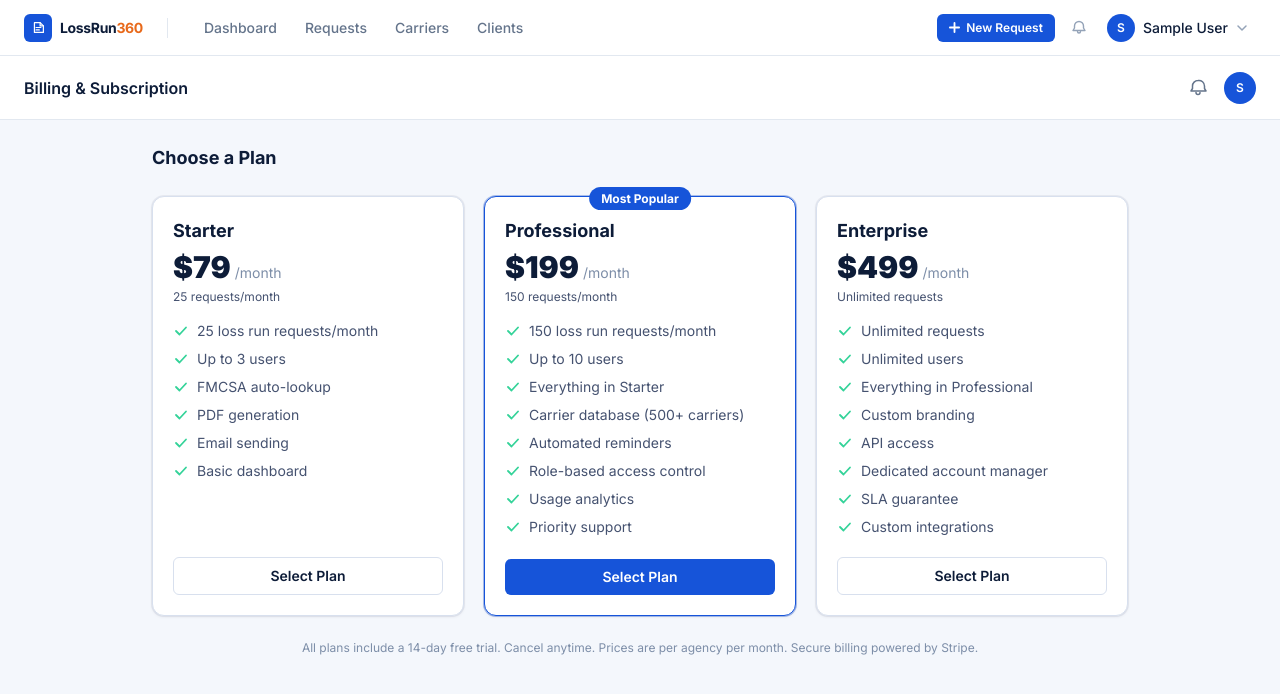
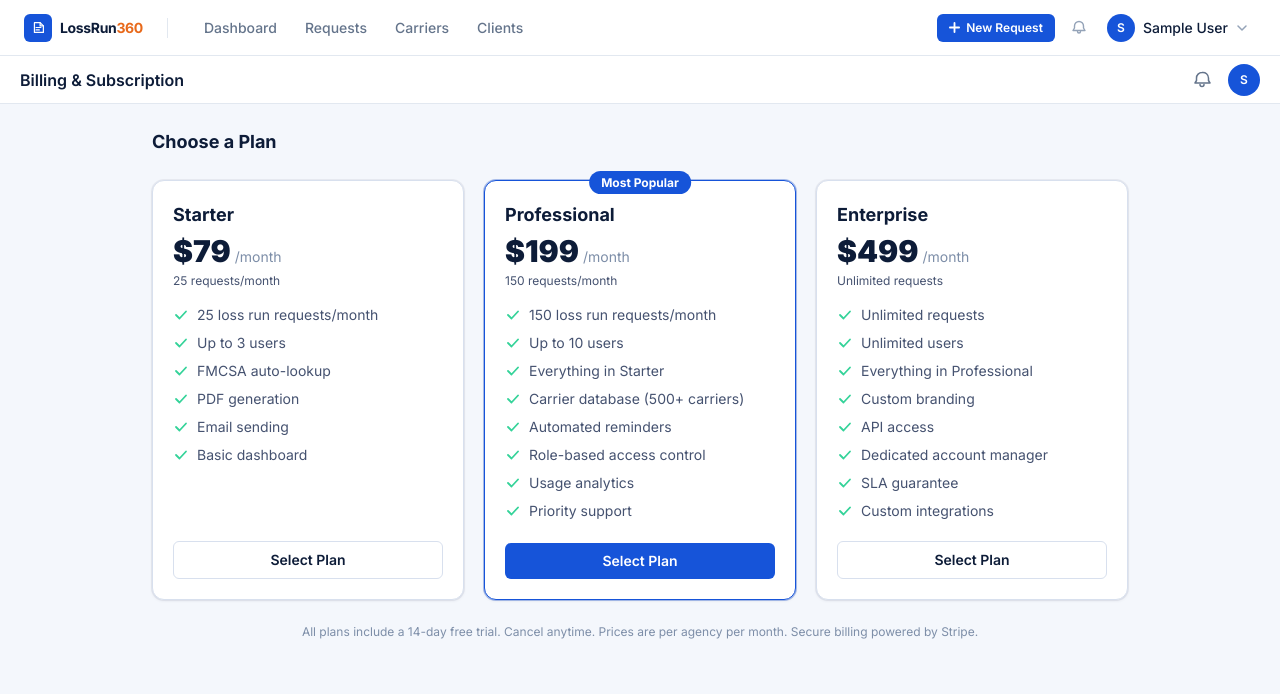
Before and after one commit to lossrun360/lossrun360, a Next.js app: page /billing in a window 1280 px wide. Shown: the top 694 px of the page. Built offline with nearby package versions, Linux system fonts and the light colour scheme; no server answers; the database is empty; sample sign-in values are in the browser's storage.

Commit message:
Compact page header: h-16 → h-12, tighter padding

```diff
--- a/components/layout/header.tsx
+++ b/components/layout/header.tsx
@@ -14,7 +14,7 @@ export function Header({ title, subtitle, actions }: HeaderProps) {
 
   return (
     <header
-      className="h-16 bg-white sticky top-0 z-10 flex items-center px-6 gap-4"
+      className="h-12 bg-white sticky top-0 z-10 flex items-center px-5 gap-3"h
       style={{ borderBottom: '1px solid #E2E8F0' }}
     >
       {/* Page title */}
```
